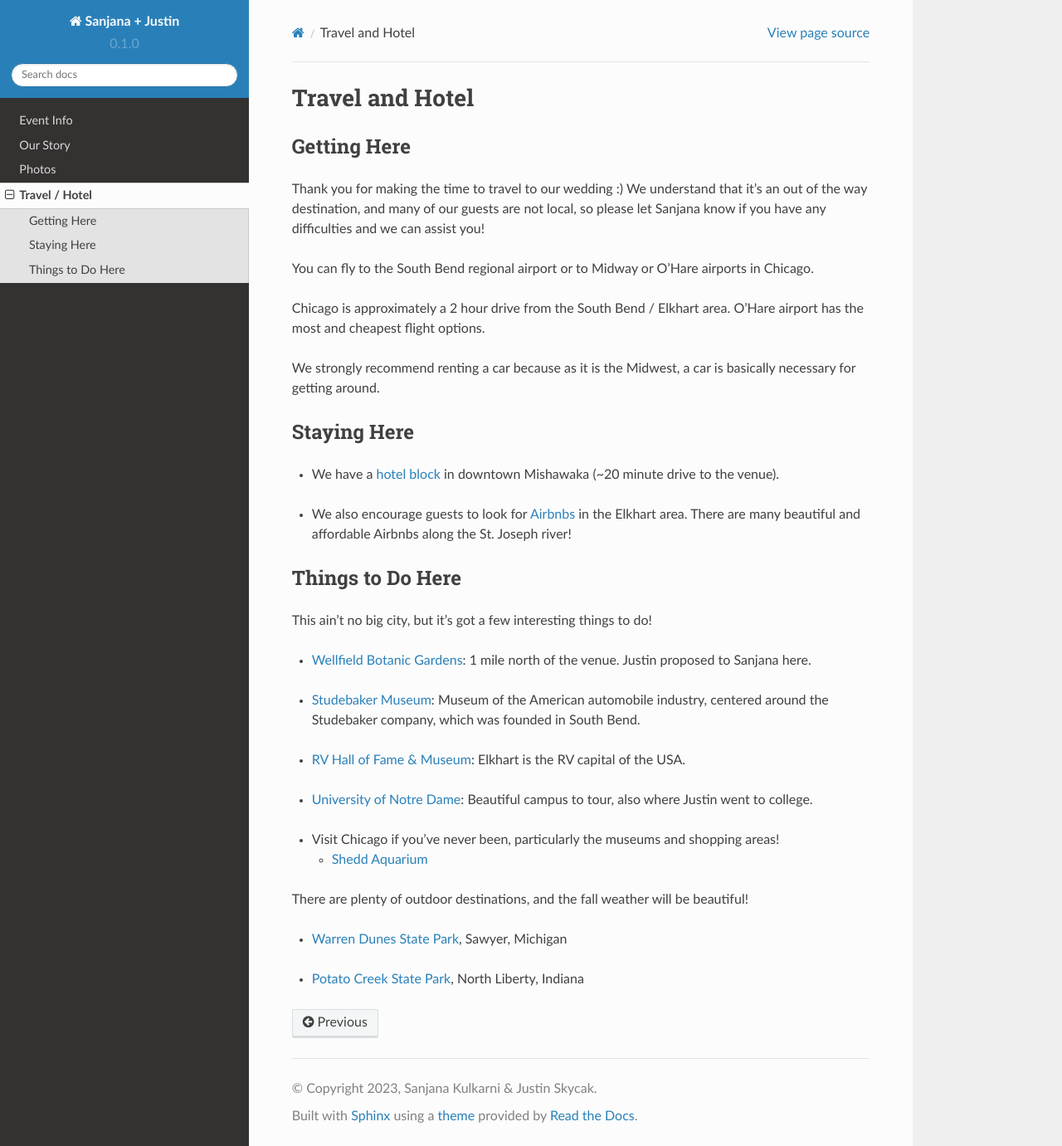
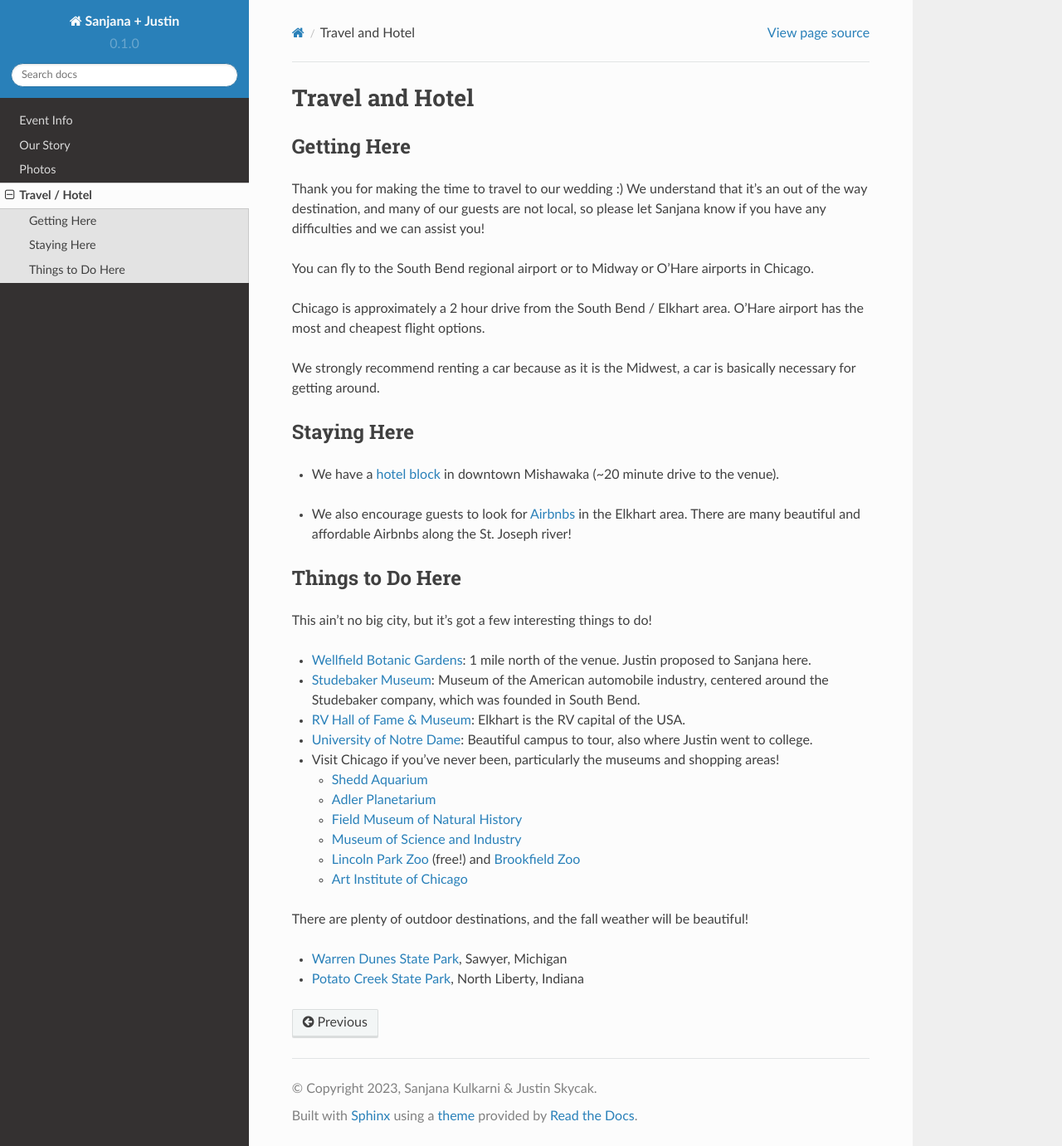
Before and after one commit to jpskycak/wedding, a Sphinx documentation site: the page built from docs/source/hotel.rst, in a window 1280 px wide and 1381 px high. Shown: the whole window at 83% size. Built offline with Sphinx 7.4.7 and the Read the Docs theme 2.0.0, drawn with Linux system fonts in a browser that asks for light colours.

Commit message:
Update hotel.rst

```diff
--- a/docs/source/hotel.rst
+++ b/docs/source/hotel.rst
@@ -26,26 +26,20 @@ Things to Do Here
 This ain't no big city, but it's got a few interesting things to do!
 
 * `Wellfield Botanic Gardens <https://wellfieldgardens.org/>`_: 1 mile north of the venue. Justin proposed to Sanjana here.
-\
-
 * `Studebaker Museum <https://www.studebakermuseum.org/#>`_: Museum of the American automobile industry, centered around the Studebaker company, which was founded in South Bend.
-\
-
 * `RV Hall of Fame & Museum <https://www.rvmhhalloffame.org/>`_: Elkhart is the RV capital of the USA.
-\
-
 * `University of Notre Dame <https://www.nd.edu/>`_: Beautiful campus to tour, also where Justin went to college.
-\
-
 * Visit Chicago if you've never been, particularly the museums and shopping areas!
 
   * `Shedd Aquarium <https://www.sheddaquarium.org/>`_
-
+  * `Adler Planetarium <https://www.adlerplanetarium.org/>`_
+  * `Field Museum of Natural History <https://www.fieldmuseum.org/>`_
+  * `Museum of Science and Industry <https://www.msichicago.org/>`_
+  * `Lincoln Park Zoo <https://www.lpzoo.org/>`_ (free!) and `Brookfield Zoo <https://www.brookfieldzoo.org/>`_
+  * `Art Institute of Chicago <https://www.artic.edu/>`_
 \
 
 There are plenty of outdoor destinations, and the fall weather will be beautiful!
 
 * `Warren Dunes State Park <https://www.michigan.org/property/warren-dunes-state-park>`_, Sawyer, Michigan
-\
-
 * `Potato Creek State Park <https://www.in.gov/dnr/state-parks/parks-lakes/potato-creek-state-park/>`_, North Liberty, Indiana
```
